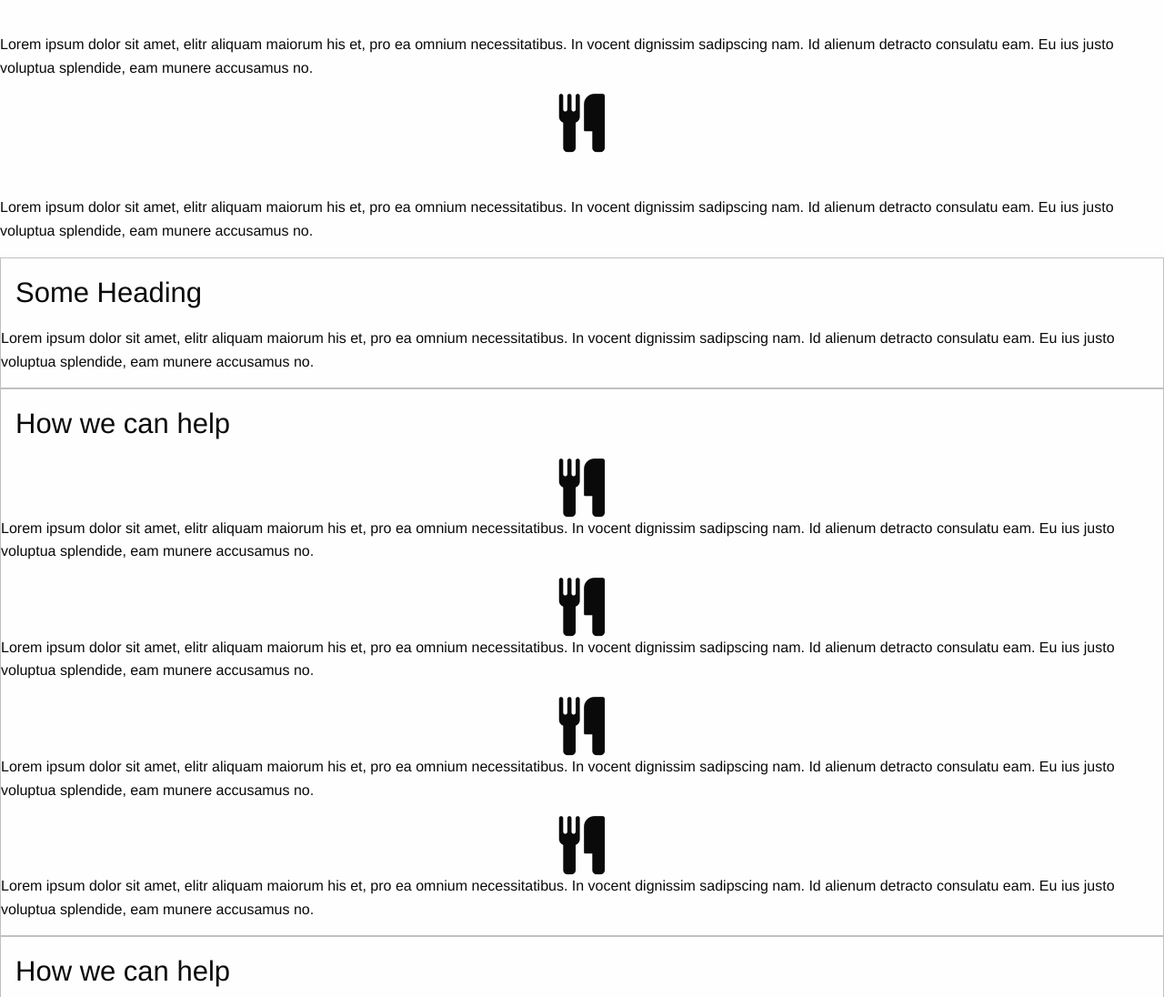
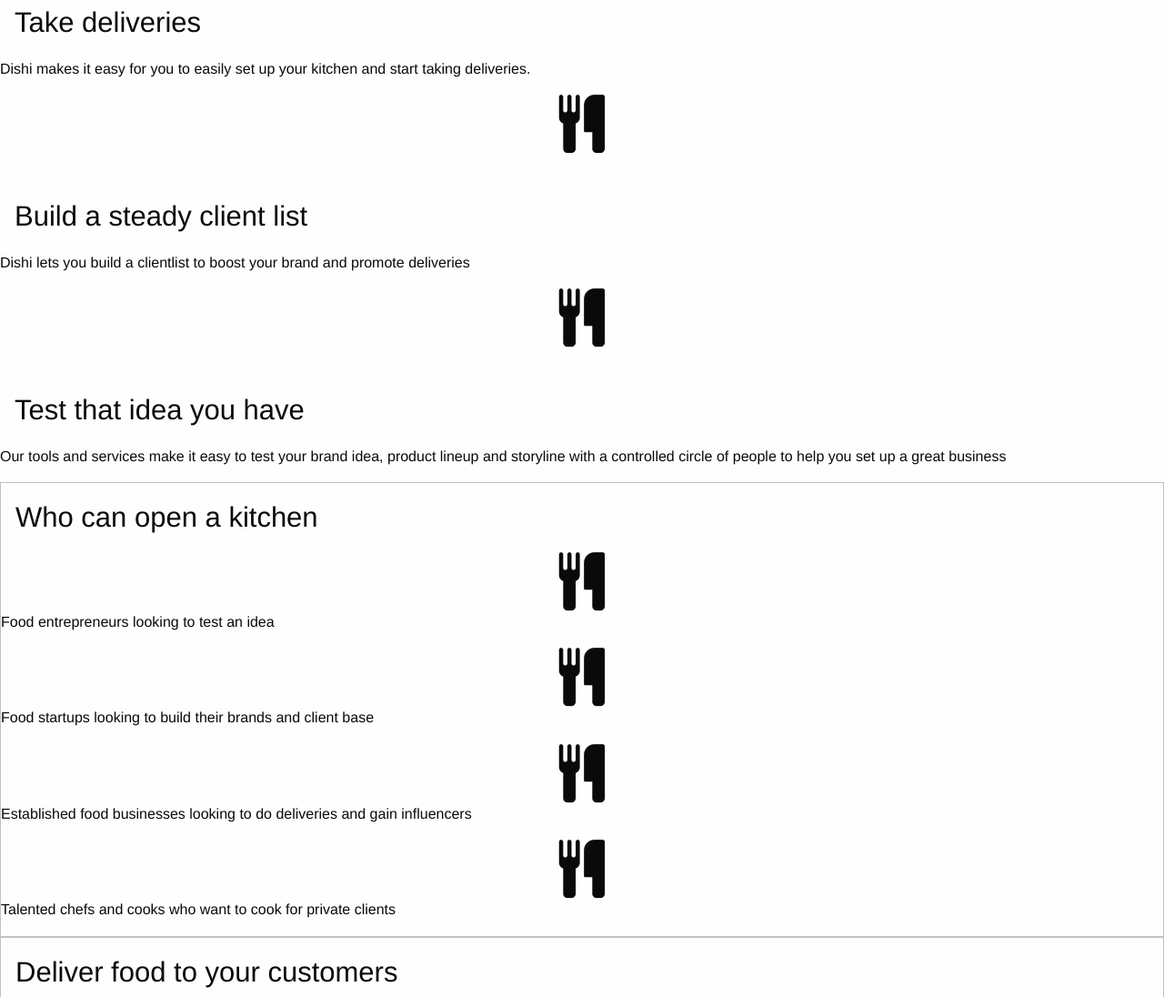
Before and after one commit to DishiCommunity/homepage, a plain HTML site: page index.html in a window 1280 px wide. Shown: the part 1116-2212 px from the top of the page at 91% size. Drawn offline with nearby package versions, Linux system fonts and the light colour scheme.

Commit message:
scripting init

```diff
--- a/index.html
+++ b/index.html
@@ -11,46 +11,87 @@
 
 </head>
 <body>
+
+<!---------------------------------------------------------------------------------------------------------------------------------------->
     <section class="banner">
         <div class="row">
             <p class="banner-text">
-                Lorem ipsum dolor sit amet, elitr aliquam maiorum his et, pro ea omnium necessitatibus. In vocent dignissim sadipscing nam. Id alienum detracto consulatu eam. Eu ius justo voluptua splendide, eam munere accusamus no.
+               Dishi.io is the best platform for food entereprenures and businsses looking to test an idea, build a customer base, do deliveries, launch and build a great brand.
 
             </p>
             <button class="button">Open a Kitchen</button>
         </div>
     </section>
+
+<!---------------------------------------------------------------------------------------------------------------------------------------->
+
     <section class="info descriptoin">
      <div class="row columns">
+          <h3> Whether you are a Food startup or an established food business looking to build your brand, grow your customer and do deliveries, or a food entreprenuer looking to test an idea before investing, <strong>Dishi.io</strong> has got you covered. </h3>
          <div class="large-4 small-12 medium-12 columns">
              <div class="icon">
                 <i class="fa fa-cutlery fa-4x"></i>
              </div>
-            <p>Lorem ipsum dolor sit amet, elitr aliquam maiorum his et, pro ea omnium necessitatibus. In vocent dignissim sadipscing nam. Id alienum detracto consulatu eam. Eu ius justo voluptua splendide, eam munere accusamus no.</p>
+              <h3>Take deliveries</h3>
+            <p>Dishi makes it easy for you to easily set up your kitchen and start taking deliveries.</p>
          </div>
          <div class="large-4 small-12 medium-12 columns">
              <div class="icon">
                 <i class="fa fa-cutlery fa-4x"></i>
              </div>
-            <p>Lorem ipsum dolor sit amet, elitr aliquam maiorum his et, pro ea omnium necessitatibus. In vocent dignissim sadipscing nam. Id alienum detracto consulatu eam. Eu ius justo voluptua splendide, eam munere accusamus no.</p>
+             <h3>Build a steady client list</h3>
+            <p>Dishi lets you build a clientlist to boost your brand and promote deliveries</p>
          </div>
          <div class="large-4 small-12 medium-12 columns">
              <div class="icon">
                 <i class="fa fa-cutlery fa-4x"></i>
              </div>
-            <p>Lorem ipsum dolor sit amet, elitr aliquam maiorum his et, pro ea omnium necessitatibus. In vocent dignissim sadipscing nam. Id alienum detracto consulatu eam. Eu ius justo voluptua splendide, eam munere accusamus no.</p>
+             <h3>Test that idea you have</h3>
+            <p>Our tools and services make it easy to test your brand idea, product lineup and storyline with a controlled circle of people to help you set up a great business</p>
+<!--             <p>Our tools and services make it easy to test and refine an idea you have.</p>-->
          </div>
      </div>
     </section>
+
+<!---------------------------------------------------------------------------------------------------------------------------------------->
+
     <section class="description">
         <div class="row columns">
-        <h3>Some Heading</h3>
-        <p>Lorem ipsum dolor sit amet, elitr aliquam maiorum his et, pro ea omnium necessitatibus. In vocent dignissim sadipscing nam. Id alienum detracto  consulatu eam. Eu ius justo voluptua splendide, eam munere accusamus no.</p>
+            <h3>Who can open a kitchen</h3>
+            <div class="large-2 columns icn">
+                 <i class="fa fa-cutlery fa-4x"></i>
+                </div>
+            <div class="large-4 small-12 columns">
+                <p>Food entrepreneurs looking to test an idea</p>
+            </div>
+            <div class="large-2 columns icn">
+                 <i class="fa fa-cutlery fa-4x"></i>
+                </div>
+            <div class="large-4 small-12 columns">
+                <p>Food startups looking to build their brands and client base</p>
+            </div>
+        </div>
+        <div class="row columns">
+            <div class="large-2 columns icn">
+                 <i class="fa fa-cutlery fa-4x"></i>
+                </div>
+            <div class="large-4 small-12 columns">
+                <p>Established food businesses looking to do deliveries and gain influencers</p>
+            </div>
+            <div class="large-2 columns icn">
+                 <i class="fa fa-cutlery fa-4x"></i>
+                </div>
+            <div class="large-4 small-12 columns">
+                <p>Talented chefs and cooks who want to cook for private clients</p>
+            </div>
         </div>
     </section>
+
+<!---------------------------------------------------------------------------------------------------------------------------------------->
+
     <section class="description">
         <div class="row columns">
-            <h3>How we can help</h3>
+            <h3>Deliver food to your customers</h3>
             <div class="large-2 columns icn">
                  <i class="fa fa-cutlery fa-4x"></i>
                 </div>
@@ -79,9 +120,12 @@
             </div>
         </div>
     </section>
-    <section class="description">
+
+<!---------------------------------------------------------------------------------------------------------------------------------------->
+
+     <section class="description">
         <div class="row columns">
-            <h3>How we can help</h3>
+            <h3>Deliver food to your customers</h3>
             <div class="large-2 columns icn">
                  <i class="fa fa-cutlery fa-4x"></i>
                 </div>
@@ -110,6 +154,8 @@
             </div>
         </div>
     </section>
+
+<!---------------------------------------------------------------------------------------------------------------------------------------->
     <section class="description help">
         <div class="row columns">
             <h3>How we can help</h3>
@@ -141,7 +187,10 @@
             </div>
         </div>
     </section>
-    <section class="description faq">
+
+<!---------------------------------------------------------------------------------------------------------------------------------------->
+
+<!--    <section class="description faq">
         <div class="row columns">
             <div class="centered">
             <h3>Frequently asked questions</h3>
@@ -165,7 +214,10 @@
                 <p>Lorem ipsum dolor sit amet, elitr aliquam maiorum his et, pro ea omnium necessitatibus. In vocent dignissim sadipscing nam. Id alienum detracto  consulatu eam. Eu ius justo voluptua splendide, eam munere accusamus no.</p>
             </div>
         </div>
-    </section>
+    </section>-->
+
+<!---------------------------------------------------------------------------------------------------------------------------------------->
+
     <footer>
         <div class="row">
             <div class="small-4 columns">
```
